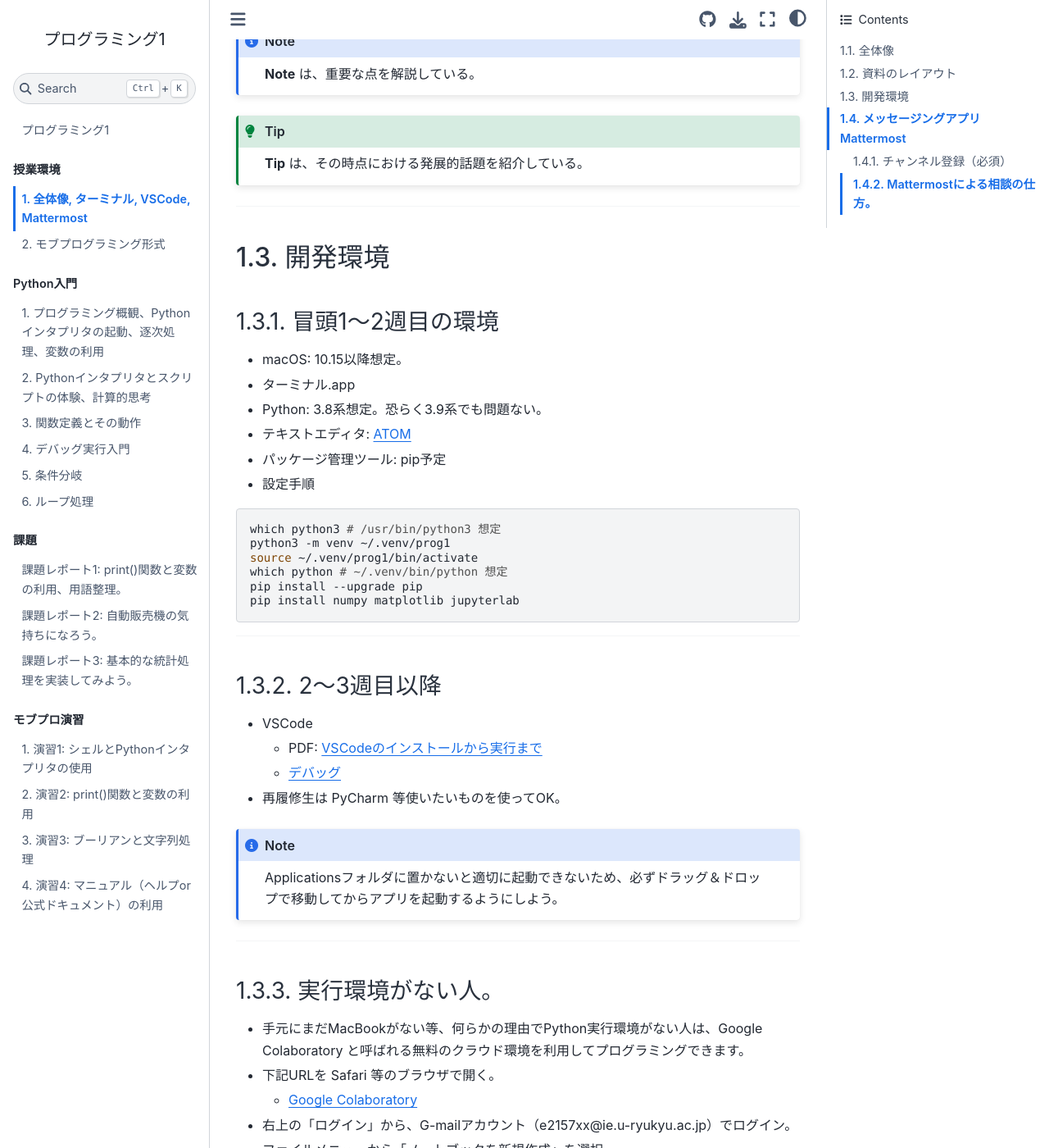
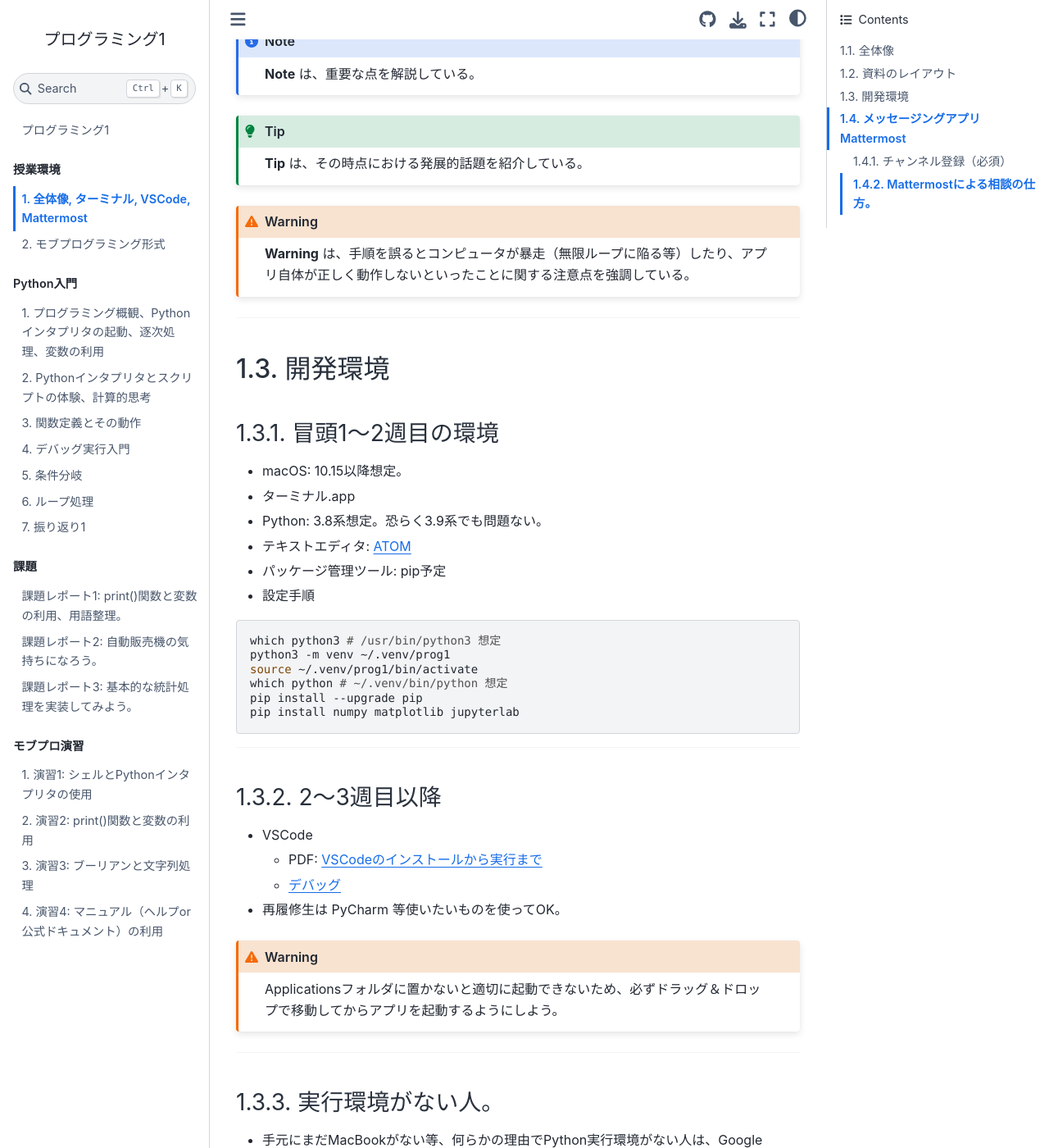
Before and after one commit to naltoma/python_intro2021, a Jupyter Book: the page built from environment.md, in a window 1280 px wide and 1400 px high, scrolled down 966 px. Shown: the whole window at 82% size. Built offline with Jupyter Book 1.0.4 settings and Sphinx 7.4.7 and the Sphinx Book theme 1.1.4, drawn with Linux system fonts in a browser that asks for light colours.

````diff
--- a/_toc.yml
+++ b/_toc.yml
@@ -15,6 +15,7 @@
   - file: debug.md
   - file: branching.md
   - file: looping.md
+  - file: summary1.md
 
 - part: 課題
   chapters:
--- a/environment.md
+++ b/environment.md
@@ -33,6 +33,10 @@
 **Tip** は、その時点における発展的話題を紹介している。
 ```
 
+```{warning}
+**Warning** は、手順を誤るとコンピュータが暴走（無限ループに陥る等）したり、アプリ自体が正しく動作しないといったことに関する注意点を強調している。
+```
+
 ---
 ## 開発環境
 ### 冒頭1〜2週目の環境
@@ -58,7 +62,7 @@ pip install numpy matplotlib jupyterlab
   - [デバッグ](./debug)
 - 再履修生は PyCharm 等使いたいものを使ってOK。
 
-```{note}
+```{warning}
 Applicationsフォルダに置かないと適切に起動できないため、必ずドラッグ＆ドロップで移動してからアプリを起動するようにしよう。
 ```
 
````
Also changed, not shown: summary1.md (added, +37 -0 lines), 2 other files.
